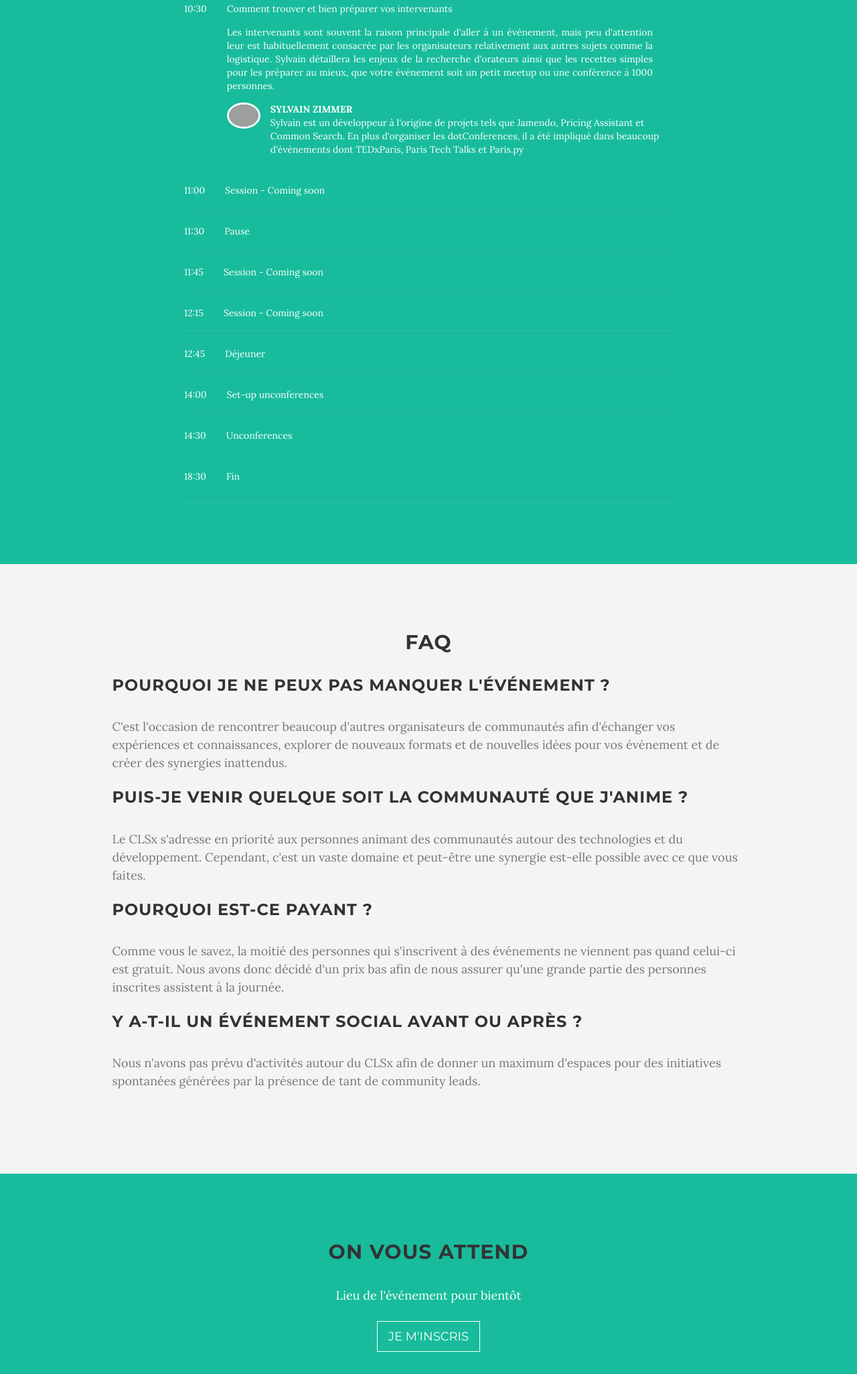
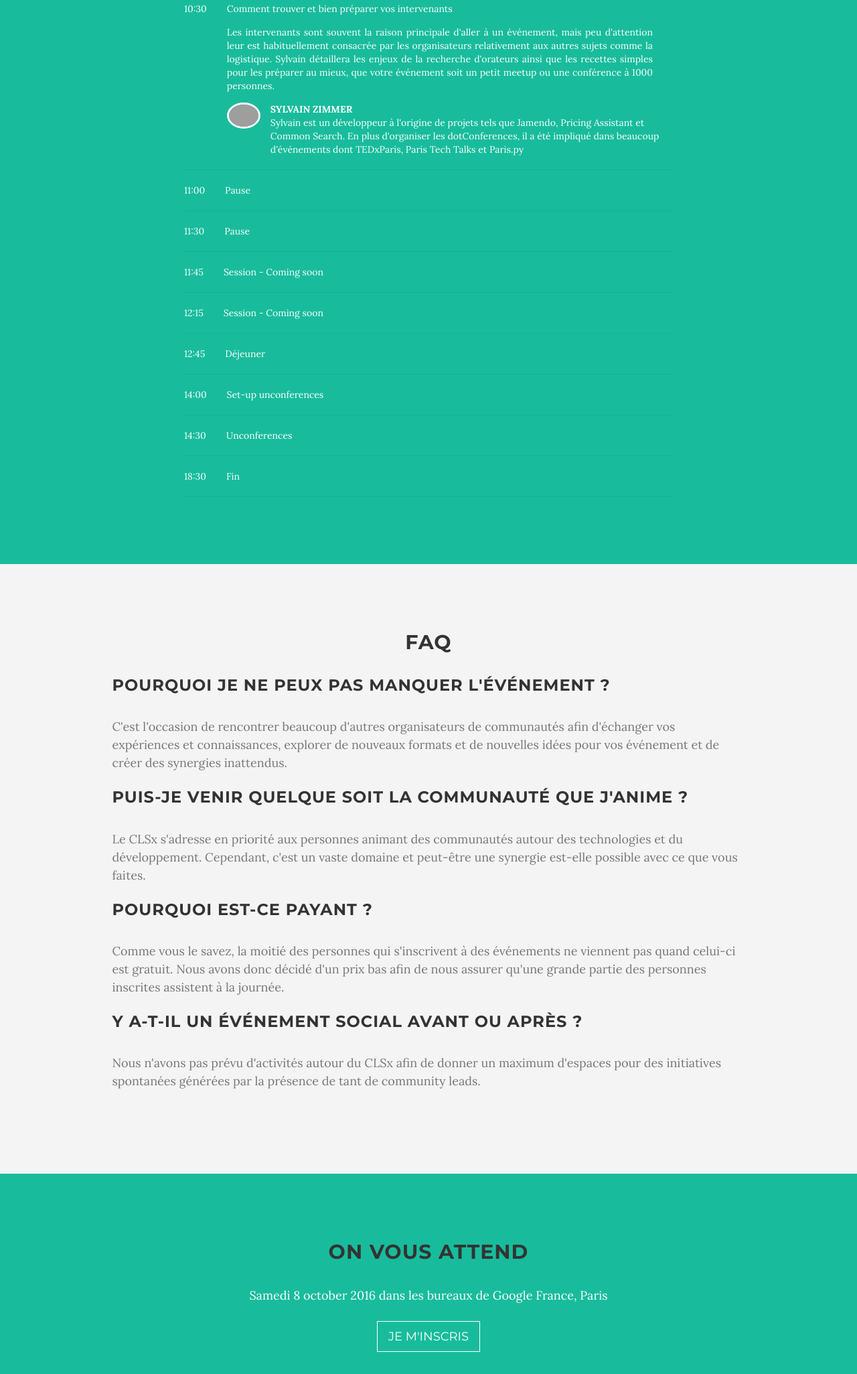
Before and after one commit to tagazok/CLSxFrance, a website: page index.html in a window 1280 px wide. Shown: the part 1989-4040 px from the top of the page at 67% size. Drawn offline with nearby package versions, Linux system fonts and the light colour scheme; some packages are replaced by stand-ins of ours; grey boxes are pictures that could not be loaded.

Commit message:
feat(location): Add Google as location

```diff
--- a/index.html
+++ b/index.html
@@ -186,12 +186,34 @@ Sylvain détaillera les enjeux de la recherche d'orateurs ainsi que les recettes
                     </div>
                 </div> <!-- session -->
 
+                <!--<div class="session">
+                    <div class="time">11:00</div>
+                    <div class="infos">
+                        <div class="session-title">Construire et partir</div>
+
+                        <div class="session-description">
+                            Comment aider à créer une communauté viable, puis partir. Sur les risques de l'appropriation des communautés.
+                        </div>
+                        <div class="speaker-details">
+                            <div class="avatar">
+                                <img class="round-avatar" src="https://pbs.twimg.com/profile_images/2290008070/bs49edg28e6c5swpaa09_400x400.png">
+                            </div>
+                            <div class="speaker-infos">
+                                <div class="speaker-name">Ori Pekelman</div>
+                                <div>
+                                    Entrepreneur (Internet Patrol, aSmallWorld, af83, Commerce Guys, Platform.sh), j'ai plus de 20 ans d'expérience dans la création des innovations techniques, principalement des applications et des architectures distribuées à grande échelle. En France, je suis un promoteur et organisateur d'activités communautaires, dont le Paris DataGeeks, le Functional Programmers Paris, le  meet-up Elixir, plusieurs dizaines de BarCamp et le très réussie DrupalCon Paris de 2009. Je fais du bénévolat souvent comme un mentor dans les accélérateurs et  dans des événements de style hackathon. Je suis un partisan dévoué du logiciel libre."
+                                </div>
+                            </div>
+                        </div>
+                    </div>
+                </div>-->
                 <div class="session">
                     <div class="time">11:00</div>
                     <div class="infos">
-                        <div class="session-title">Session - Coming soon</div>
+                        <div class="session-title">Pause</div>
                     </div>
-                </div> <!-- session -->
+                </div>
+                 <!-- session -->
 
                 <div class="session">
                     <div class="time">11:30</div>
@@ -200,12 +222,36 @@ Sylvain détaillera les enjeux de la recherche d'orateurs ainsi que les recettes
                     </div>
                 </div> <!-- session -->
 
+                <!--<div class="session">
+                    <div class="time">11:45</div>
+                    <div class="infos">
+                        <div class="session-title">Faire grandir une communauté Open Source</div>
+
+                        <div class="session-description">
+                            L'Open Source est omniprésent, mais tous les projets libres n'ont pas la communauté qu'ils méritent. Comment se forment ces communautés ? Comment l'entretenir, la faire vivre ? Cette conférence abordera les différents aspects d'une telle communauté, et les moyens possibles pour la faire croître.
+                        </div>
+                        <div class="speaker-details">
+                            <div class="avatar">
+                                <img class="round-avatar" src="img/xborderie.jpg">
+                            </div>
+                            <div class="speaker-infos">
+                                <div class="speaker-name">Xavier Borderie</div>
+                                <div>
+                                    "Open Source Advocate & Documentation Manager chez PrestaShop.<br />
+Traducteur FR de WordPress depuis 2004, président de l'association WordPress-Francophone de 2008 à 2015, organisateur des 8 premiers WordCamp Paris.<br />
+Membre organisateur de Paris Web pendant 6 ans."
+                                </div>
+                            </div>
+                        </div>
+                    </div>
+                </div>-->
                 <div class="session">
                     <div class="time">11:45</div>
                     <div class="infos">
                         <div class="session-title">Session - Coming soon</div>
                     </div>
-                </div> <!-- session -->
+                </div>
+                 <!-- session -->
 
                 <div class="session">
                     <div class="time">12:15</div>
@@ -303,8 +349,8 @@ Sylvain détaillera les enjeux de la recherche d'orateurs ainsi que les recettes
     <section id="venue" class="content-section text-center bg-primary">
         <h2>On vous attend</h2>
         <p>
-            <!--Samedi 8 october 2016 à l'ECE Paris-->
-            Lieu de l'événement pour bientôt
+            Samedi 8 october 2016 dans les bureaux de Google France, Paris
+            <!--Lieu de l'événement pour bientôt-->
         </p>
         <a href="https://api.eventlama.com/webpages/clsx-france" target="_blank" class="btn btn-lg btn-white" id="btn_register">Je m'inscris</a>
         <!--Nous ouvrons bientôt les inscriptions. Stay tuned ! et suivez nous sur <a style="text-decoration: none; color: #fff;" href="https://twitter.com/CLSxFrance" target="_blank">Twitter</a>-->
@@ -312,7 +358,7 @@ Sylvain détaillera les enjeux de la recherche d'orateurs ainsi que les recettes
     <!--<div id="map"></div>-->
 
     <section class="map">
-        <iframe width="100%" height="100%" frameborder="0" scrolling="no" marginheight="0" marginwidth="0" src="https://www.google.com/maps/embed?pb=!1m18!1m12!1m3!1d83998.75769545409!2d2.2775177211971753!3d48.858950680470855!2m3!1f0!2f0!3f0!3m2!1i1024!2i768!4f13.1!3m3!1m2!1s0x47e66e1f06e2b70f%3A0x40b82c3688c9460!2sParis!5e0!3m2!1sen!2sfr!4v1472214785555"></iframe>
+        <iframe width="100%" height="100%" frameborder="0" scrolling="no" marginheight="0" marginwidth="0" src="https://www.google.com/maps/embed?pb=!1m18!1m12!1m3!1d2623.9970120076327!2d2.3277525160782266!3d48.87733350732613!2m3!1f0!2f0!3f0!3m2!1i1024!2i768!4f13.1!3m3!1m2!1s0x47e66e30ecee128b%3A0x2fad446b03297242!2sGoogle!5e0!3m2!1sen!2sfr!4v1474274718558"></iframe>
         <br />
         <!--<small>
             <a href="https://maps.google.com/maps?f=q&amp;source=embed&amp;hl=en&amp;geocode=&amp;q=Twitter,+Inc.,+Market+Street,+San+Francisco,+CA&amp;aq=0&amp;oq=twitter&amp;sll=28.659344,-81.187888&amp;sspn=0.128789,0.264187&amp;ie=UTF8&amp;hq=Twitter,+Inc.,+Market+Street,+San+Francisco,+CA&amp;t=m&amp;z=15&amp;iwloc=A"></a>
```
Also changed, not shown: img/xborderie.jpg (added).
